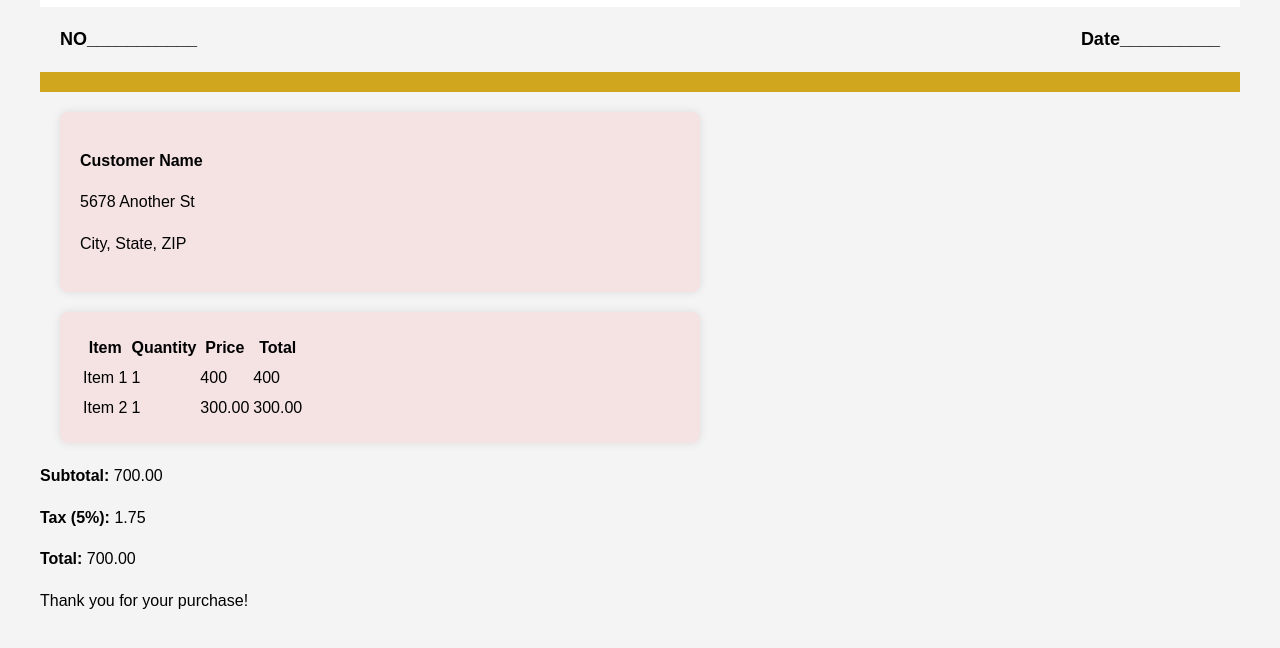
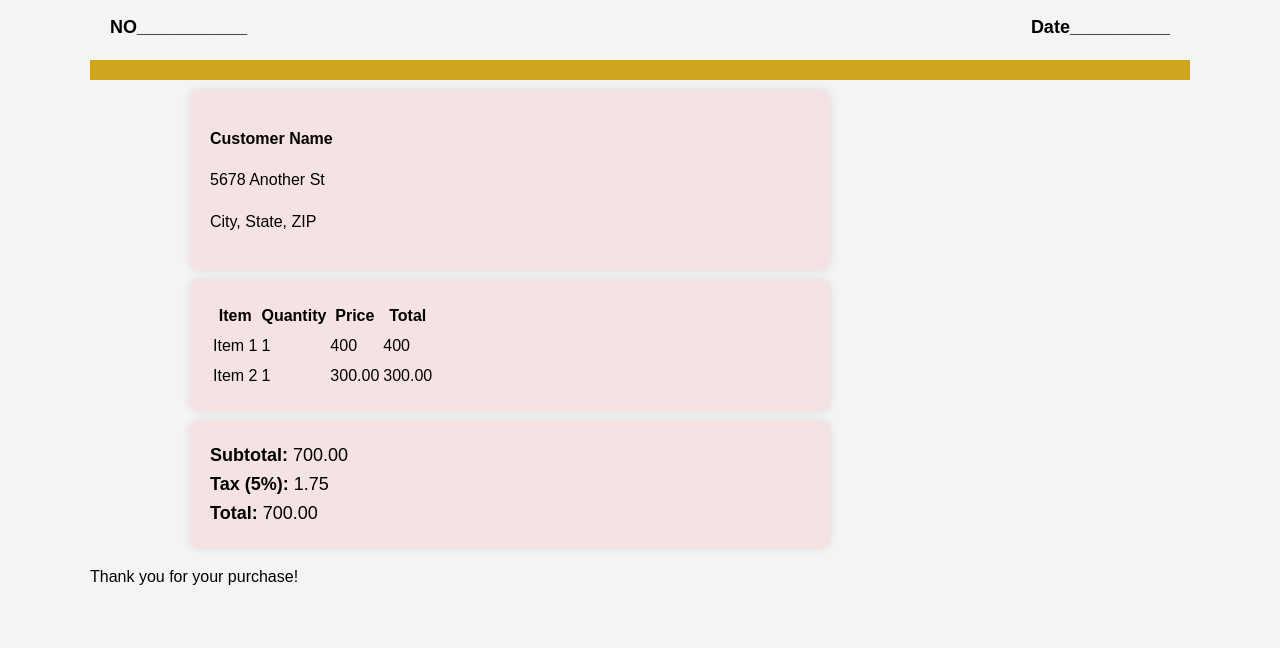
Before and after one commit to nehapansare/icp8.0-css-ass-21, a plain HTML site: page index.html in a window 1280 px wide. Shown: the part 238-886 px from the top of the page. Drawn offline with Linux system fonts and the light colour scheme.

Commit message:
added code

```diff
--- a/style.css
+++ b/style.css
@@ -6,7 +6,8 @@ body {
     line-height: 1.6;
     background-color: #f4f4f4;
     padding: 20px;
-    margin: 20px 20px;
+    margin-left: 70px;
+    margin-right:70px ;
 }
 
 /* Styles for the upper navigation bar */
@@ -72,17 +73,22 @@ body {
     justify-content: space-between;
 }
 
-.customer-info, .items{
+.customer-info, .items, .totals{
     background: #f5e3e3;
     border-radius: 8px;
     box-shadow: 0 0 10px rgba(0, 0, 0, 0.1);
     padding: 20px;
     max-width: 600px;
     width: 100%;
-    margin: 20px;
+    margin: 10px;
+    margin-left: 100px;
 }
 
 .receipt-header {
     text-align: center;
     margin-bottom: 0px;
 }
+.totals p {
+    margin: 0;
+    font-size: 18px;
+}
```
